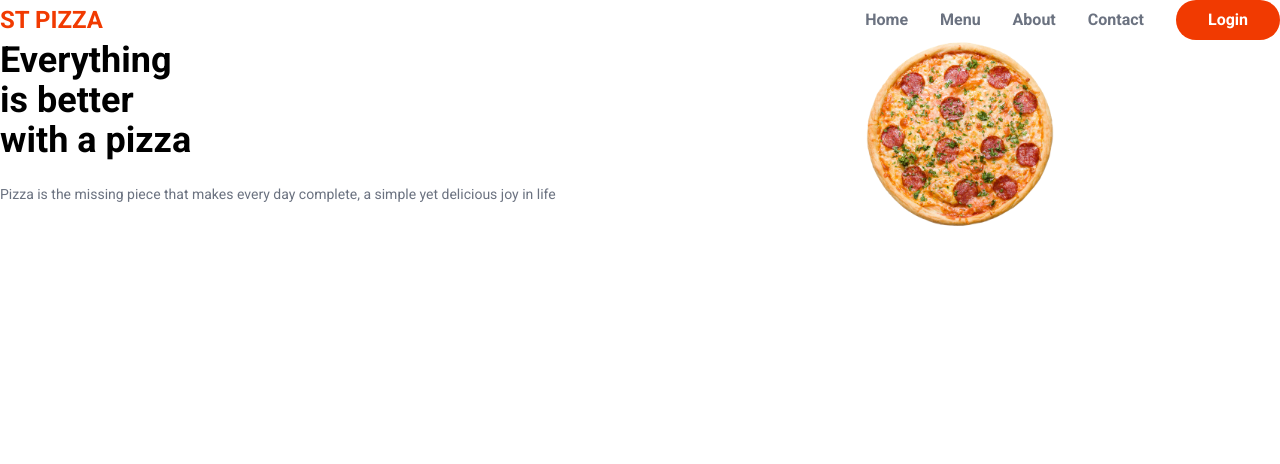
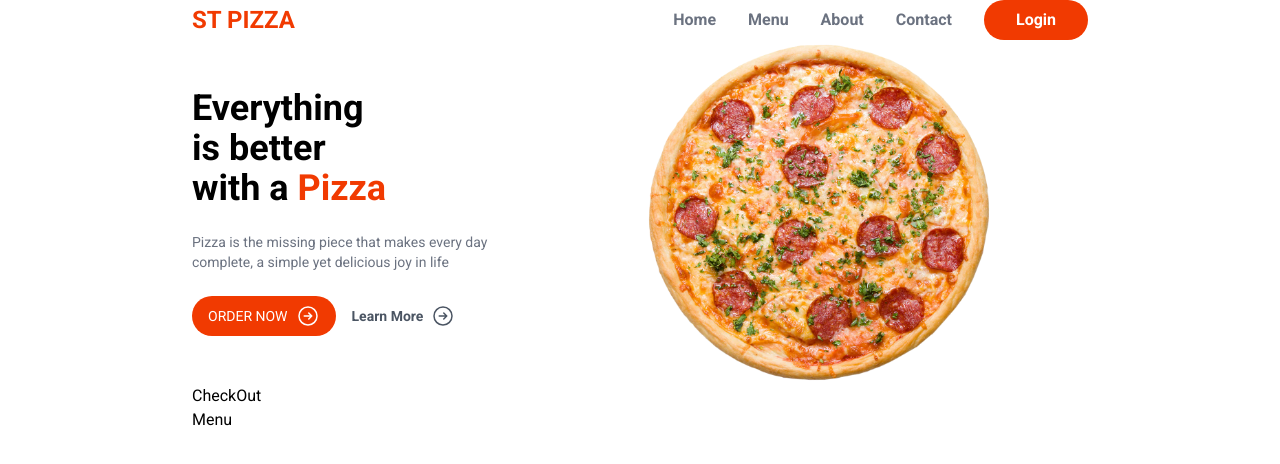
Before and after one commit to Matt-mdj/Food_App, a Next.js app in the folder food-ordering-app/: page / in a window 1280 px wide. Shown: the top 464 px of the page. Built offline with nearby package versions, Linux system fonts and the light colour scheme.

Commit message:
Made buttons

```diff
--- a/food-ordering-app/src/app/globals.css
+++ b/food-ordering-app/src/app/globals.css
@@ -1,3 +1,8 @@
 @tailwind base;
 @tailwind components;
 @tailwind utilities;
+
+section.hero{
+  display: grid;
+  grid-template-columns: .4fr .6fr;
+}
--- a/food-ordering-app/src/app/layout.js
+++ b/food-ordering-app/src/app/layout.js
@@ -11,7 +11,12 @@
 export default function RootLayout({ children }) {
   return (
     <html lang="en">
-      <body className={roboto.className}>{children}</body>
+      <body className={roboto.className}>
+        <main className="max-w-4xl mx-auto">
+          {children}
+        </main>
+
+      </body>
     </html>
   )
 }
--- a/food-ordering-app/src/app/page.js
+++ b/food-ordering-app/src/app/page.js
@@ -1,6 +1,7 @@
 import Image from 'next/image'
 import Header from '@/components/Layout/Header'
 import Hero from '@/components/Layout/Hero'
+import HomeMenu from '@/components/Layout/HomeMenu'
 
 
 export default function Home() {
@@ -8,6 +9,7 @@
     <>
       <Header />
       <Hero />
+      <HomeMenu/>
     </>
   )
 }
--- a/food-ordering-app/src/components/Layout/Hero.js
+++ b/food-ordering-app/src/components/Layout/Hero.js
@@ -1,19 +1,30 @@
 import Image from "next/image";
-
+import Right from "../icons/Right";
 
 export default function Hero() {
     return (
 
-        <section className="grid grid-cols-2">
-            <div>
+        <section className="hero">
+            <div className="py-12">
                 <h1 className="text-4xl font-semibold">
                     Everything<br />
                     is better<br />
-                    with a pizza
+                    with a&nbsp;
+                    <span className="text-primary">Pizza</span>
                 </h1>
                 <p className="my-6 text-gray-500 text-sm">
                     Pizza is the missing piece that makes every day complete, a simple yet delicious joy in life
                 </p>
+                <div className="flex gap-4 text-sm">
+                    <button className="bg-primary uppercase flex items-center gap-2 text-white px-4 py-2 rounded-full text-sm">
+                        Order Now
+                        <Right/>
+                    </button>
+                    <button className="flex gap-2 items-center py-2 text-gray-600 font-semibold">
+                        Learn More
+                        <Right/>
+                    </button>
+                </div>
             </div>
             <div className="relative">
                 <Image src={'/Pizza.webp'} layout={'fill'} objectFit={'contain'} alt={'pizza'} />
--- /dev/null
+++ b/food-ordering-app/src/components/Layout/HomeMenu.js
@@ -0,0 +1,10 @@
+export default function HomeMenu(){
+    return (
+        <div>
+            <h3>
+                CheckOut
+            </h3>
+            <h2>Menu</h2>
+        </div>
+    );
+}
--- /dev/null
+++ b/food-ordering-app/src/components/icons/Right.js
@@ -0,0 +1,8 @@
+export default function Right({className = "w-6 h-6"}){
+    return(
+        <svg xmlns="http://www.w3.org/2000/svg" fill="none" viewBox="0 0 24 24" strokeWidth={1.5} stroke="currentColor" className={className}>
+            <path strokeLinecap="round" strokeLinejoin="round" d="m12.75 15 3-3m0 0-3-3m3 3h-7.5M21 12a9 9 0 1 1-18 0 9 9 0 0 1 18 0Z" />
+        </svg>
+
+    );
+}
```
